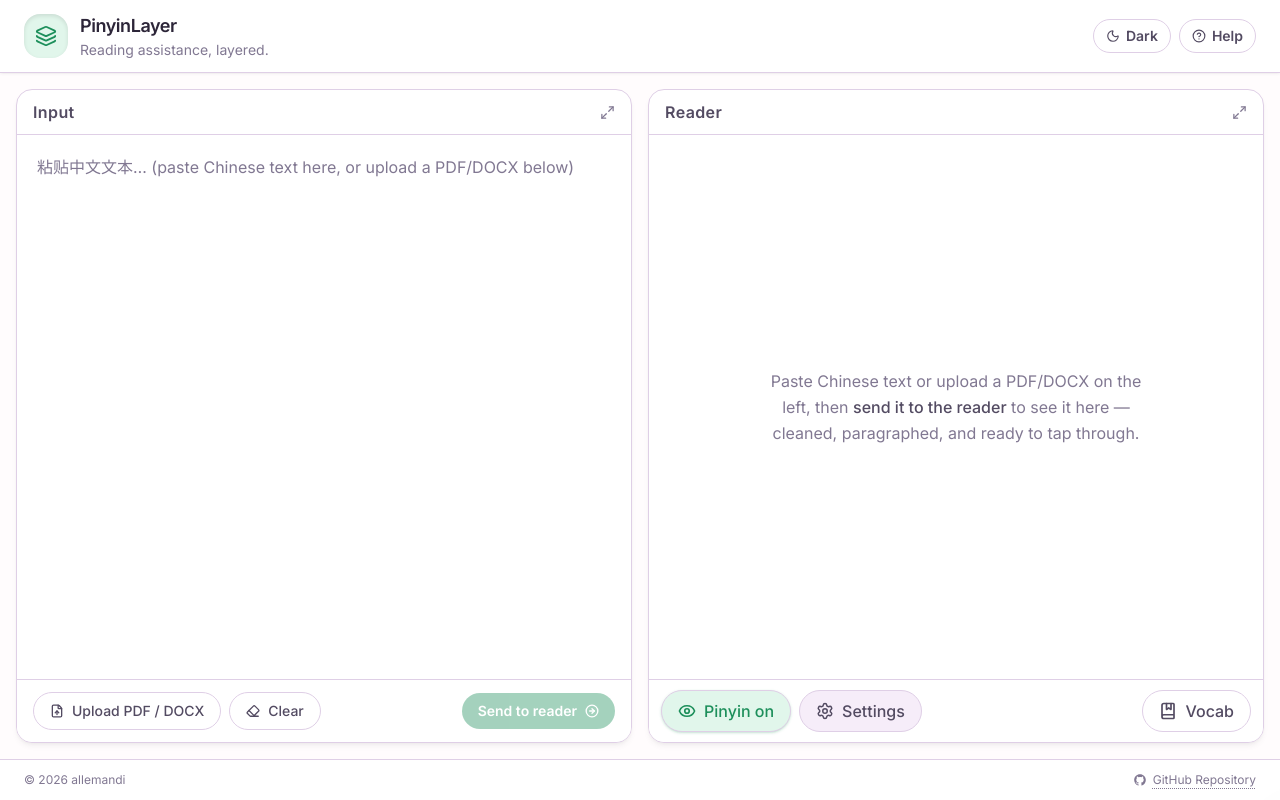
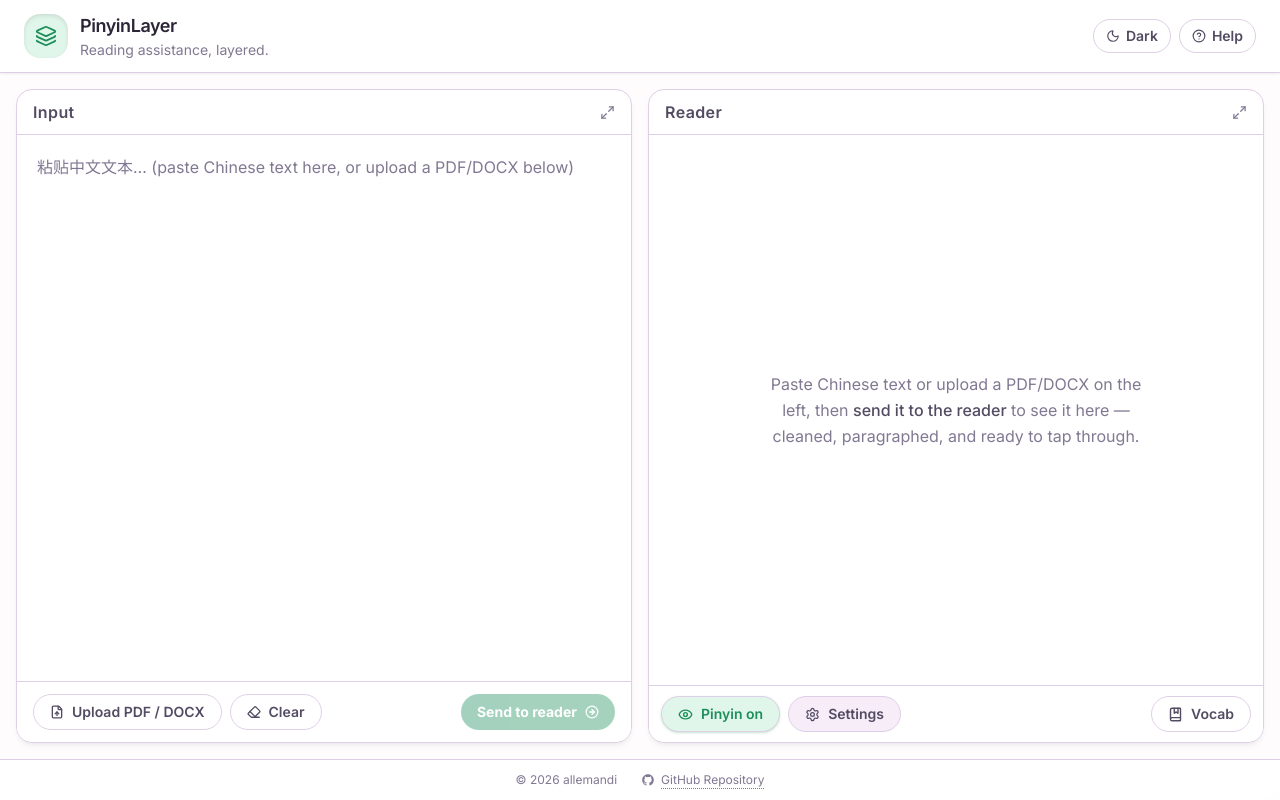
Before and after one commit to allemandi/pinyinlayer, a React (Vite) app: page / in a window 1280 px wide. Built offline with nearby package versions, Linux system fonts and the light colour scheme.

Commit message:
Refine UI & UX: Center dynamic footer on single row, standardize app-wide sleek button sizes, and optimize interactive Reader View token buttons.
Co-authored-by: allemandi <69766017+allemandi@users.noreply.github.com>

```diff
--- a/src/App.jsx
+++ b/src/App.jsx
@@ -113,8 +113,8 @@ export default function App() {
         }
       />
 
-      <footer className="flex shrink-0 flex-row items-center justify-between gap-4 border-t border-rule bg-surface/95 px-4 py-3 text-xs text-ink-faint dark:border-slate-800 dark:bg-slate-950 sm:px-6">
-        <span>&copy; 2026 allemandi</span>
+      <footer className="flex shrink-0 flex-row items-center justify-center gap-6 border-t border-rule bg-surface/95 px-4 py-3 text-xs text-ink-faint dark:border-slate-800 dark:bg-slate-950 sm:px-6">
+        <span>&copy; {new Date().getFullYear()} allemandi</span>
         <a
           href="https://github.com/allemandi/pinyinlayer"
           target="_blank"
--- a/src/components/Controls.jsx
+++ b/src/components/Controls.jsx
@@ -37,14 +37,14 @@ export default function Controls({
           type="button"
           onClick={onTogglePinyin}
           aria-pressed={pinyinVisible}
-          className={`flex items-center gap-2 rounded-full border border-rule px-4 py-2 text-base font-medium transition duration-150 ease-out focus-visible:outline-2 focus-visible:outline-offset-2 focus-visible:outline-jade ${
+          className={`flex items-center gap-1.5 sm:gap-2 rounded-full border border-rule px-3 py-1.5 sm:px-4 sm:py-2 text-xs sm:text-sm font-semibold transition duration-150 ease-out focus-visible:outline-2 focus-visible:outline-offset-2 focus-visible:outline-jade h-9 ${
             pinyinVisible
               ? 'bg-jade-soft text-jade shadow-sm shadow-jade/20'
               : 'bg-surface-dim text-ink-soft hover:bg-surface hover:text-ink'
-          } active:scale-[0.98] cursor-pointer`}
+          } active:scale-[0.97] cursor-pointer`}
         >
-          {pinyinVisible ? <Eye size={18} strokeWidth={2.25} /> : <EyeOff size={18} strokeWidth={2.25} />}
-          {pinyinVisible ? 'Pinyin on' : 'Pinyin off'}
+          {pinyinVisible ? <Eye size={15} strokeWidth={2.25} /> : <EyeOff size={15} strokeWidth={2.25} />}
+          <span>{pinyinVisible ? 'Pinyin on' : 'Pinyin off'}</span>
         </button>
 
         <button
@@ -52,25 +52,25 @@ export default function Controls({
           onClick={() => setShowSettings(true)}
           aria-haspopup="dialog"
           aria-expanded={showSettings}
-          className={`flex items-center gap-2 rounded-full border px-4 py-2 text-base font-medium transition duration-150 ease-out active:scale-[0.98] cursor-pointer focus-visible:outline-2 focus-visible:outline-offset-2 focus-visible:outline-jade ${
+          className={`flex items-center gap-1.5 sm:gap-2 rounded-full border px-3 py-1.5 sm:px-4 sm:py-2 text-xs sm:text-sm font-semibold transition duration-150 ease-out active:scale-[0.97] cursor-pointer focus-visible:outline-2 focus-visible:outline-offset-2 focus-visible:outline-jade h-9 ${
             showSettings
               ? 'bg-jade border-jade text-surface shadow-sm'
               : 'bg-surface-dim border-rule text-ink-soft hover:bg-surface hover:text-ink'
           }`}
         >
-          <Settings size={18} className={showSettings ? 'animate-[spin_10s_linear_infinite]' : ''} />
+          <Settings size={15} className={showSettings ? 'animate-[spin_10s_linear_infinite]' : ''} />
           <span>Settings</span>
         </button>
 
         <button
           type="button"
           onClick={onOpenVocab}
-          className="ml-auto flex items-center gap-2 rounded-full border border-rule bg-surface px-4 py-2 text-base font-medium text-ink-soft transition duration-150 ease-out hover:bg-lavender-soft hover:text-ink active:scale-[0.98] cursor-pointer focus-visible:outline-2 focus-visible:outline-offset-2 focus-visible:outline-jade"
+          className="ml-auto flex items-center gap-1.5 sm:gap-2 rounded-full border border-rule bg-surface px-3 py-1.5 sm:px-4 sm:py-2 text-xs sm:text-sm font-semibold text-ink-soft transition duration-150 ease-out hover:bg-lavender-soft hover:text-ink active:scale-[0.97] cursor-pointer focus-visible:outline-2 focus-visible:outline-offset-2 focus-visible:outline-jade h-9"
         >
-          <BookMarked size={18} strokeWidth={2.25} />
-          Vocab
+          <BookMarked size={15} strokeWidth={2.25} />
+          <span>Vocab</span>
           {vocabCount > 0 && (
-            <span className="rounded-full bg-seal px-2 py-0.5 text-sm font-semibold text-surface animate-[scaleIn_0.2s_ease-out]">
+            <span className="rounded-full bg-seal px-1.5 py-0.5 text-[10px] sm:text-xs font-bold text-surface animate-[scaleIn_0.2s_ease-out]">
               {vocabCount}
             </span>
           )}
--- a/src/components/InputPanel.jsx
+++ b/src/components/InputPanel.jsx
@@ -112,7 +112,7 @@ export default function InputPanel({ rawText, onChangeRawText, onSubmit }) {
           type="button"
           onClick={() => fileInputRef.current?.click()}
           disabled={busy}
-          className="flex items-center gap-1.5 sm:gap-2 rounded-full border border-rule bg-surface px-2.5 py-1.5 sm:px-4 sm:py-2 text-xs sm:text-sm font-medium text-ink-soft transition duration-150 ease-out hover:bg-surface-dim hover:text-ink active:scale-[0.98] disabled:cursor-not-allowed disabled:opacity-50 cursor-pointer"
+          className="flex items-center gap-1.5 sm:gap-2 rounded-full border border-rule bg-surface px-2.5 py-1.5 sm:px-4 sm:py-2 text-xs sm:text-sm font-semibold text-ink-soft transition duration-150 ease-out hover:bg-surface-dim hover:text-ink active:scale-[0.97] disabled:cursor-not-allowed disabled:opacity-50 cursor-pointer h-9"
         >
           {busy ? (
             <LoaderCircle size={14} className="animate-spin" strokeWidth={2.25} />
@@ -135,7 +135,7 @@ export default function InputPanel({ rawText, onChangeRawText, onSubmit }) {
             onChangeRawText('');
             onSubmit('');
           }}
-          className="flex items-center gap-1.5 sm:gap-2 rounded-full border border-rule bg-surface px-2.5 py-1.5 sm:px-4 sm:py-2 text-xs sm:text-sm font-medium text-ink-soft transition duration-150 ease-out hover:bg-surface-dim hover:text-ink active:scale-[0.98] cursor-pointer"
+          className="flex items-center gap-1.5 sm:gap-2 rounded-full border border-rule bg-surface px-2.5 py-1.5 sm:px-4 sm:py-2 text-xs sm:text-sm font-semibold text-ink-soft transition duration-150 ease-out hover:bg-surface-dim hover:text-ink active:scale-[0.97] cursor-pointer h-9"
         >
           <Eraser size={14} strokeWidth={2.25} />
           <span>Clear</span>
@@ -145,7 +145,7 @@ export default function InputPanel({ rawText, onChangeRawText, onSubmit }) {
           type="button"
           onClick={() => onSubmit(rawText)}
           disabled={!rawText.trim()}
-          className="ml-auto flex items-center gap-1.5 sm:gap-2 rounded-full bg-jade px-2.5 py-1.5 sm:px-4 sm:py-2 text-xs sm:text-sm font-semibold text-surface transition duration-150 ease-out hover:bg-jade/90 active:scale-[0.98] disabled:cursor-not-allowed disabled:opacity-40 cursor-pointer"
+          className="ml-auto flex items-center gap-1.5 sm:gap-2 rounded-full bg-jade px-2.5 py-1.5 sm:px-4 sm:py-2 text-xs sm:text-sm font-bold text-surface transition duration-150 ease-out hover:bg-jade/90 active:scale-[0.97] disabled:cursor-not-allowed disabled:opacity-40 cursor-pointer h-9"
         >
           <span>Send to reader</span>
           <ArrowRightCircle size={14} strokeWidth={2.25} />
--- a/src/components/ReaderView.jsx
+++ b/src/components/ReaderView.jsx
@@ -113,7 +113,7 @@ function ChineseToken({ token, tokenKey, showPinyin, reservePinyinRow, saved, on
       onPointerUp={handlePointerUp}
       onPointerCancel={handlePointerUp}
       onPointerLeave={handlePointerUp}
-      className={`group relative inline-flex items-end gap-px rounded-md px-0.5 align-bottom transition-colors hover:bg-jade-soft/80 active:bg-lavender-soft/70 ${
+      className={`group relative inline-flex items-end gap-px rounded-md px-1 py-0.5 align-bottom transition-all duration-150 cursor-pointer hover:bg-jade-soft/90 active:bg-lavender-soft/80 hover:shadow-xs ${
         saved ? 'decoration-seal decoration-2 underline underline-offset-[8px]' : ''
       }`}
     >
```
Also changed, not shown: 1 other file (tests, documents, lock files or other folders).
